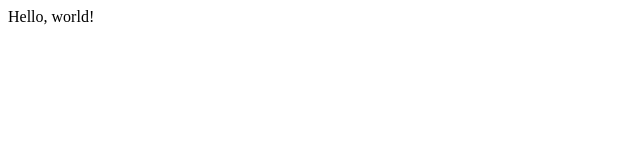
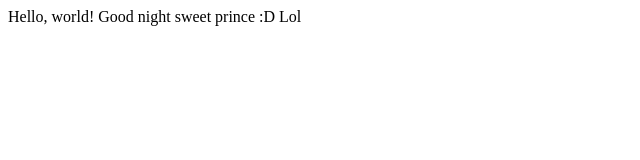
Before and after one commit to mihneab06/webtest, a plain HTML site: page hello.html in a window 1280 px wide. Shown: the whole page, without its empty margins (0-640 px from the left). Drawn offline with Linux system fonts and the light colour scheme.

Commit message:
Update hello.html

```diff
--- a/hello.html
+++ b/hello.html
@@ -4,6 +4,7 @@
 		<title>My Webpage</title>
 	</head>
 	<body>
-		Hello, world!
+		Hello, world! Good night sweet prince :D
+		Lol
 	</body>
 </html>
```
